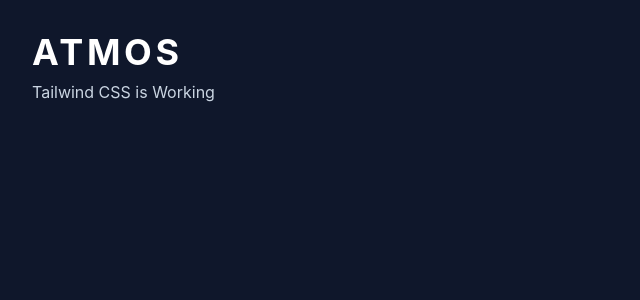
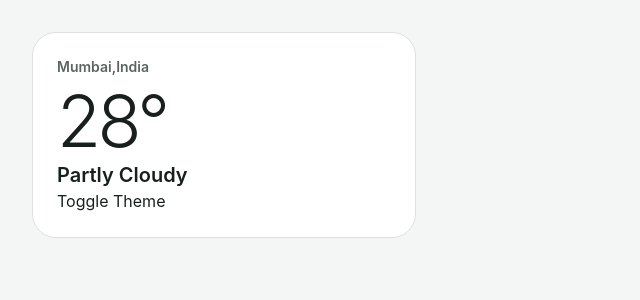
Before and after one commit to karanpr01/ATMOS-weather, a React (Vite) app: page / in a window 1280 px wide. Shown: the top 300 px of the page, without its empty margins (0-640 px from the left). Built offline with nearby package versions, Linux system fonts and the light colour scheme.

Commit message:
feat: add ATMOS design tokens for light and dark themes

```diff
--- a/src/App.jsx
+++ b/src/App.jsx
@@ -1,8 +1,16 @@
 export default function App() {
   return (
-    <main className="min-h-screen bg-slate-900 p-8 text-white">
-      <h1 className="text-4xl font-bold tracking-widest">ATMOS</h1>
-      <p className="mt-2 text-slate-300">Tailwind CSS is Working</p>
+    <main className="min-h-screen p-8">
+      <section className="max-w-sm rounded-3xl border border-border bg-card p-6">
+        <p className="text-sm font-semibold text-muted-foreground">Mumbai,India</p>
+        <p className=" mt-2 text-7xl font-light tracking-tighter">28°</p>
+        <p className="mt-1 text-xl font-semibold">Partly Cloudy</p>
+        <button
+        onClick={
+          () => document.documentElement.classList.toggle("dark")
+        }
+        >Toggle Theme</button>
+      </section>
     </main>
   )
 }
--- a/src/index.css
+++ b/src/index.css
@@ -1 +1,50 @@
 @import "tailwindcss";
+
+@custom-variant dark (&:is(.dark*));
+
+@theme inline {
+  --color-background: var(--background);
+  --color-foreground: var(--foreground);
+  --color-card: var(--card);
+  --color-muted: var(--muted);
+  --color-muted-foreground: var(--muted-foreground);
+  --color-border: var(--border);
+  --color-primary: var(--primary);
+  --color-primary-foreground: var(--primary-foreground);
+  --color-success: var(--success);
+  --color-warning: var(--warning);
+  --color-destructive: var(--destructive);
+}
+
+:root {
+  --background: #f4f6f5;
+  --foreground: #18201d;
+  --card: #ffffff;
+  --muted: #ecefed;
+  --muted-foreground: #5a655f;
+  --border: #dde2df;
+  --primary: #557c8e;
+  --primary-foreground: #ffffff;
+  --success: #4d8066;
+  --warning: #a8732e;
+  --destructive: #a64f4f;
+}
+
+.dark {
+  --background: #0d0d10;
+  --foreground: #f5f5f2;
+  --card: #151519;
+  --muted: #1c1c21;
+  --muted-foreground: #a5a6ab;
+  --border: #292a31;
+  --primary: #c5dce8;
+  --primary-foreground: #0d0d10;
+  --success: #8fbfa4;
+  --warning: #d7a45c;
+  --destructive: #c87575;
+}
+
+body{
+  background:var(--background) ;
+  color: var(--foreground);
+}
```
